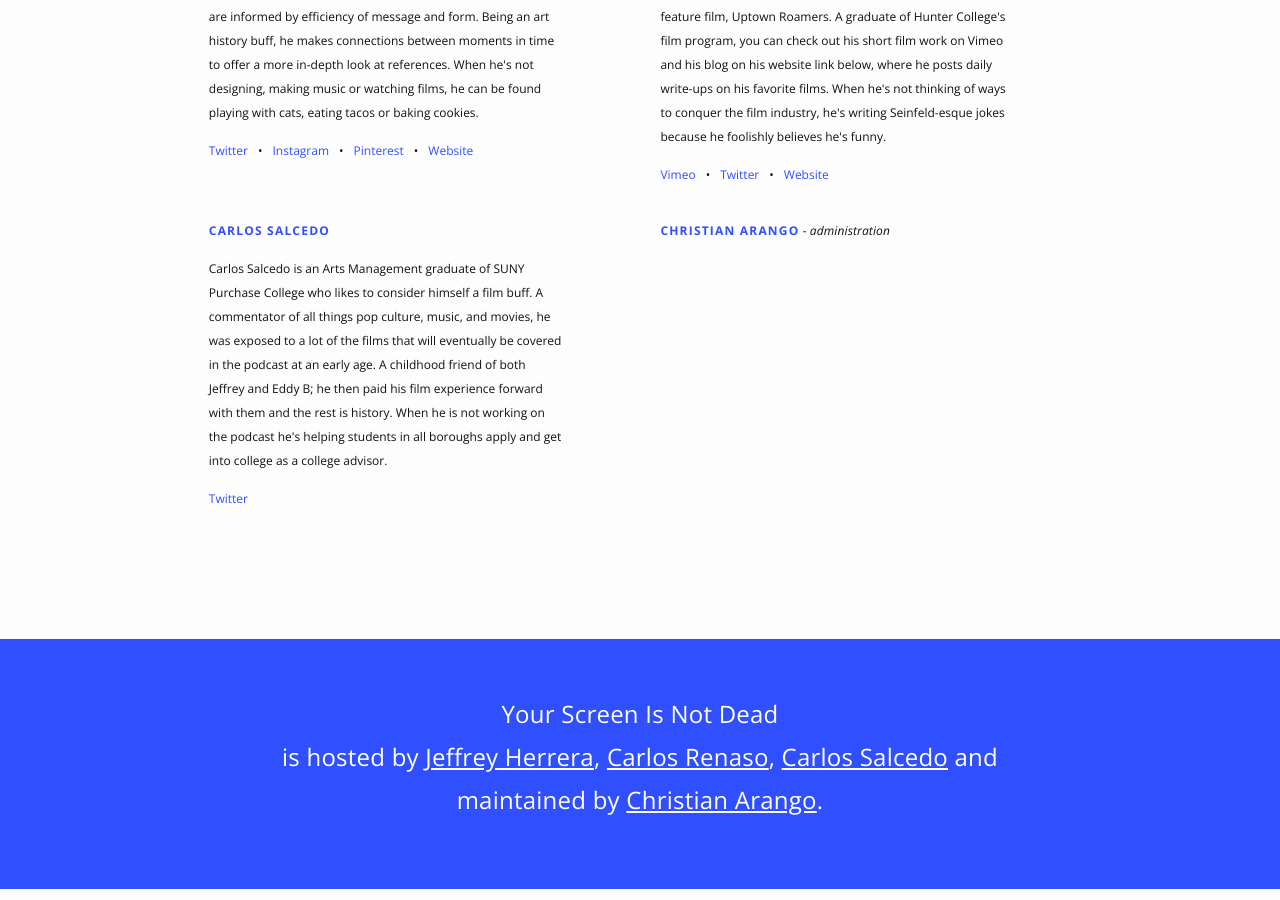
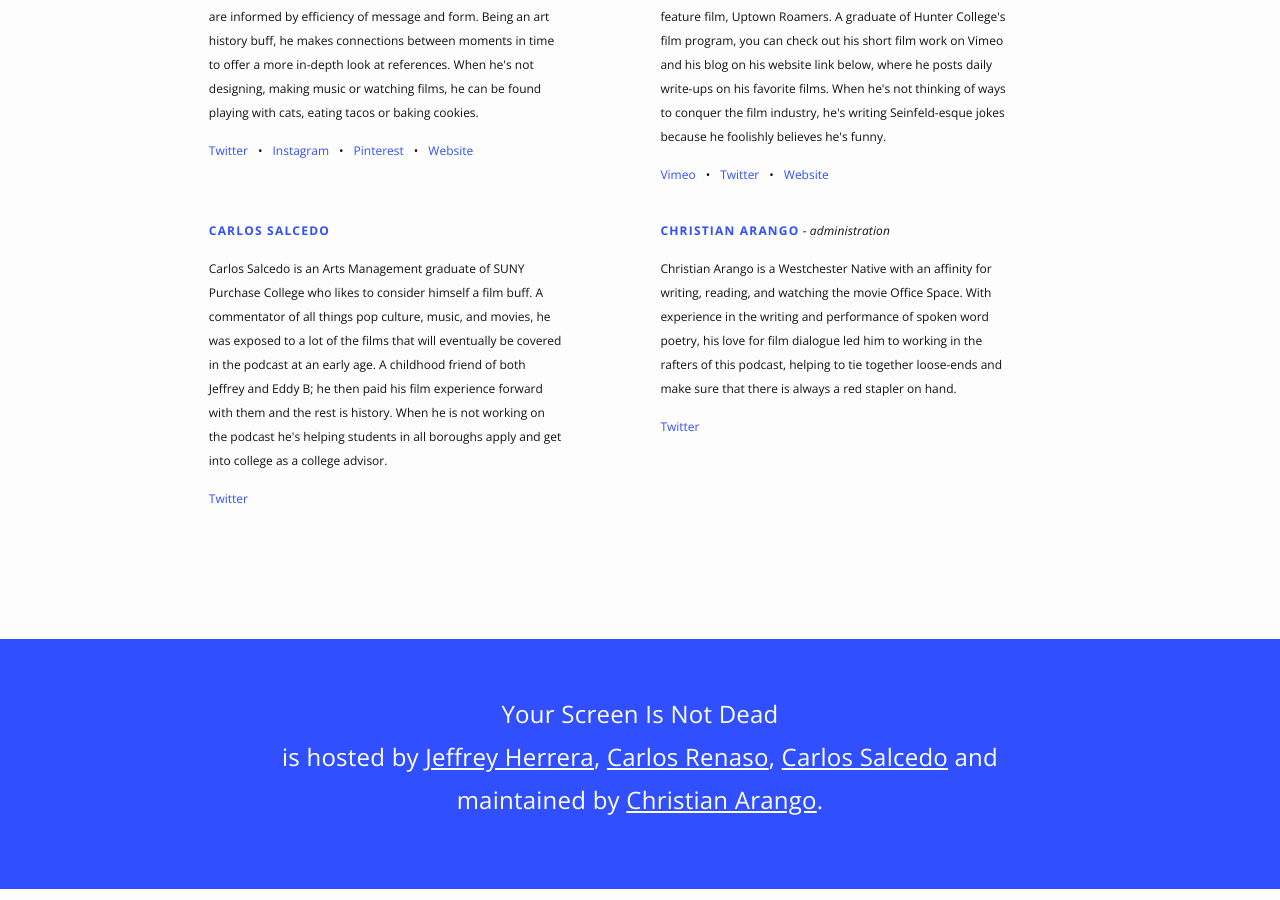
Before and after one commit to yourscreenisnotdead/yourscreenisnotdead.github.io, a Jekyll site: the page built from about.md, in a window 1280 px wide and 900 px high, scrolled down 983 px. Built offline with Jekyll 4.4.1, drawn with Linux system fonts in a browser that asks for light colours; nearby versions of some CDN libraries.

Commit message:
Hosts Update

```diff
--- a/_includes/hosts.html
+++ b/_includes/hosts.html
@@ -71,7 +71,13 @@
   <div class="host omega">
     <h2>Christian Arango<span> - Administration</span></h2>
     <p class="host-description">
+      Christian Arango is a Westchester Native with an affinity for writing, reading, and watching the movie Office Space. With experience in the writing and performance of spoken word poetry, his love for film dialogue led him to working in the rafters of this podcast, helping to tie together loose-ends and make sure that there is always a red stapler on hand.
     </p>
+    <ul class="social">
+      <li>
+        <a href="https://twitter.com/chrisnobody" target="_blank">Twitter</a>
+      </li>
+    </ul>
   </div>
 
 </div>
```
